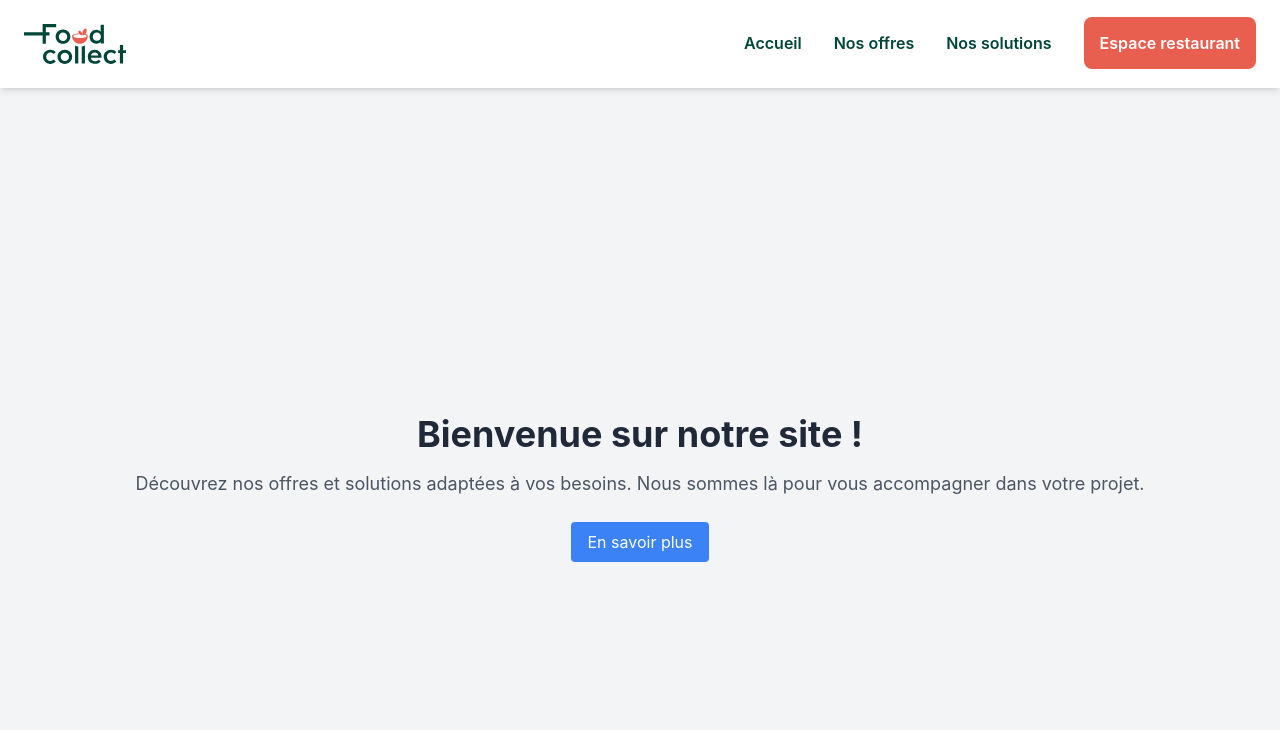
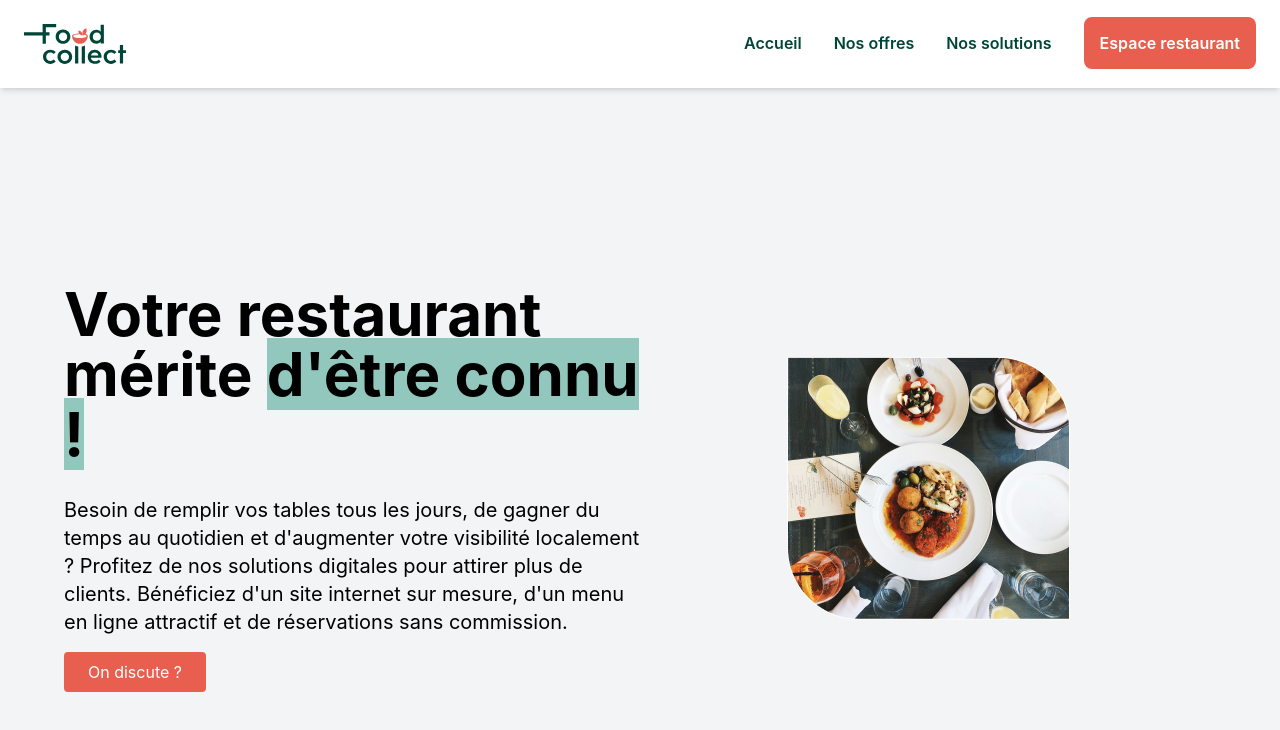
Before and after one commit to D-Seonay/food-collect-refactor, a React (Vite) app: page / in a window 1280 px wide. Shown: the top 730 px of the page. Built offline with nearby package versions, Linux system fonts and the light colour scheme.

Commit message:
Add AnimatedLetters component for animating text

```diff
--- a/src/pages/HomePage.jsx
+++ b/src/pages/HomePage.jsx
@@ -1,19 +1,47 @@
 import React from 'react';
+import { useNavigate } from 'react-router-dom';
+import Button from '../components/Button';
+import AnimatedLetters from '../components/AnimatedLetters'; // Importez le nouveau composant
+import { motion } from 'framer-motion';
 
 const HomePage = () => {
+  const navigate = useNavigate();
+
+  const handleButtonClick = () => {
+    navigate('/contact');
+  };
+
   return (
-    <div className="flex flex-col items-center justify-center h-screen bg-gray-100">
-      <h1 className="text-4xl font-bold text-gray-800 mb-4">Bienvenue sur notre site !</h1>
-      <p className="text-lg text-gray-600 mb-6">
-        Découvrez nos offres et solutions adaptées à vos besoins.
-        Nous sommes là pour vous accompagner dans votre projet.
-      </p>
-      <a
-        href="/about"
-        className="bg-blue-500 text-white px-4 py-2 rounded hover:bg-blue-600 transition"
-      >
-        En savoir plus
-      </a>
+    <div className="flex flex-col items-center justify-center h-screen bg-gray-100 p-4 md:p-16">
+      <div className="flex flex-col md:flex-row w-full h-full">
+        <div className="md:w-1/2 flex items-center justify-center md:justify-start">
+          <div className="flex flex-col items-center md:items-start space-y-4">
+            <motion.h1
+              className="text-4xl md:text-6xl font-bold mb-4 text-center md:text-left"
+              initial={{ x: -100, opacity: 0 }}
+              animate={{ x: 0, opacity: 1 }}
+              transition={{ duration: 0.5 }}
+            >
+              Votre restaurant mérite <AnimatedLetters text="d'être connu !" />
+            </motion.h1>
+            <motion.p
+              className="text-lg md:text-xl text-center md:text-left"
+              initial={{ x: -100, opacity: 0 }}
+              animate={{ x: 0, opacity: 1 }}
+              transition={{ duration: 0.5, delay: 0.3 }}
+            >
+              Besoin de remplir vos tables tous les jours, de gagner du temps au quotidien et d'augmenter votre visibilité localement ?
+              Profitez de nos solutions digitales pour attirer plus de clients. Bénéficiez d'un site internet sur mesure, d'un menu en ligne attractif et de réservations sans commission.
+            </motion.p>
+            <div className="flex space-x-4 h-full w-full justify-center md:justify-start">
+              <Button text="On discute ?" onClick={handleButtonClick} />
+            </div>
+          </div>
+        </div>
+        <div className="md:w-1/2 flex items-center justify-center">
+          <img src="src/assets/img/plats_mobile.png" alt="Plats" className="w-full h-auto md:w-auto" />
+        </div>
+      </div>
     </div>
   );
 };
```
Also changed, not shown: src/assets/img/plats_mobile.png (added).
